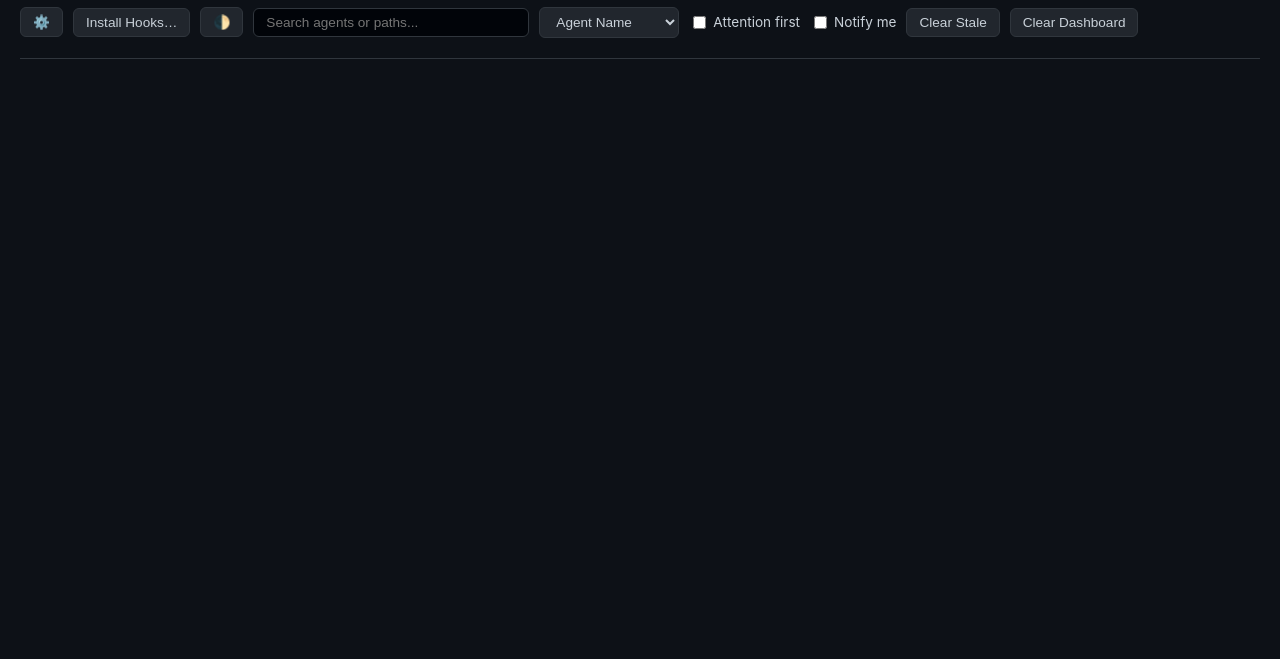
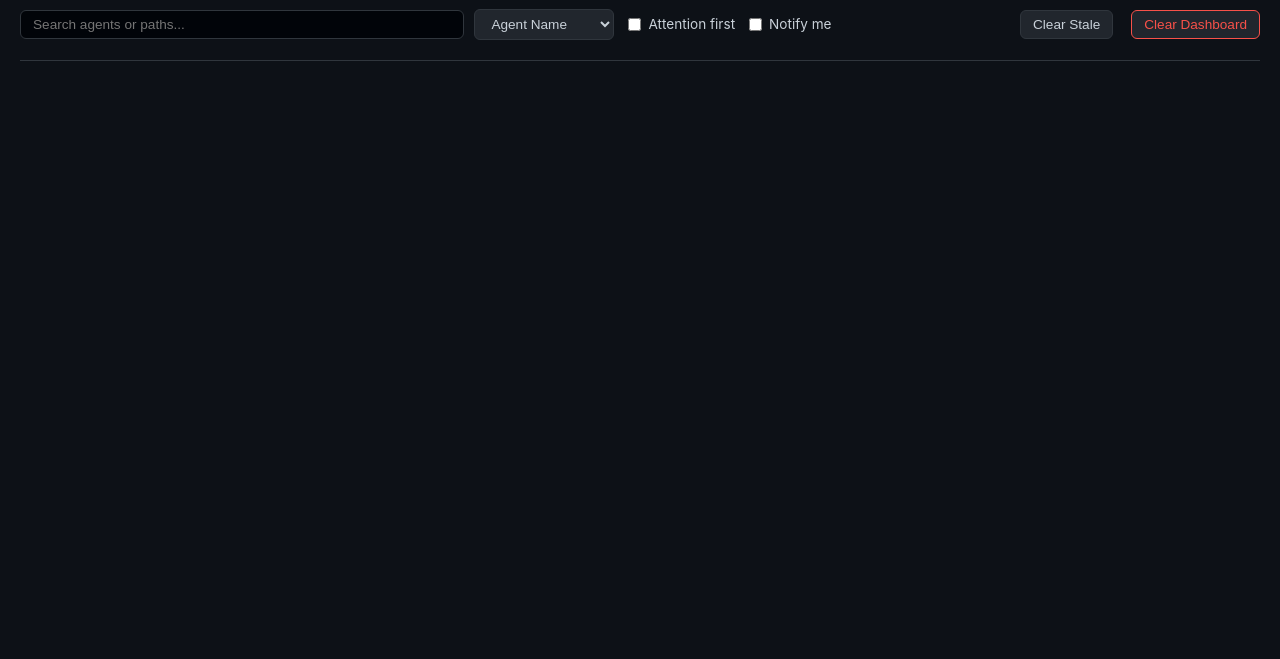
Before and after one commit to ipapadop/vauxhall, a website with bundled scripts: page vauxhall/dashboard/ui/index.html in a window 1280 px wide. Shown: the part 141-800 px from the top of the page. Built offline with nearby package versions, Linux system fonts and the light colour scheme.

Commit message:
Group the dashboard header's controls by what they act on
The toolbar was one row of ten controls mixing app actions, view controls,
and the destructive Clear Dashboard. Following the GNOME header bar and
Fluent command bar guidance (few controls, grouped, app-level items in a
consistent trailing spot), app actions now trail the title with Install
Hooks… as the primary button, and a view bar holds search, sort, and the
toggles, with the clear actions at its end and Clear Dashboard outlined in
red. Ids, labels, and handlers are unchanged. The screenshot is refreshed
from a run with only simulated agents on a separate broker.

Co-Authored-By: Claude Opus 5.5 <noreply@anthropic.com>
Claude-Session: https://claude.ai/code/session_01KiJKA5vYwWxU6QhW9V3zPQ

```diff
--- a/vauxhall/dashboard/ui/index.html
+++ b/vauxhall/dashboard/ui/index.html
@@ -21,10 +21,13 @@
                     <p id="js-status" role="status" aria-live="polite">Connecting...</p>
                 </div>
             </div>
-            <div class="toolbar">
+            <div class="toolbar app-actions">
+                <button id="install-hooks-btn" class="secondary-btn primary-btn" title="Install Vauxhall hooks into an agent's workspace" aria-haspopup="dialog">Install Hooks…</button>
+                <button id="theme-toggle" class="secondary-btn" title="Toggle Light/Dark Theme" aria-label="Toggle light and dark theme">🌓</button>
                 <button id="settings-btn" class="secondary-btn" title="Settings" aria-label="Settings" aria-haspopup="dialog">⚙️</button>
-                <button id="install-hooks-btn" class="secondary-btn" title="Install Vauxhall hooks into an agent's workspace" aria-haspopup="dialog">Install Hooks…</button>
-                <button id="theme-toggle" class="secondary-btn" title="Toggle Light/Dark Theme" aria-label="Toggle light and dark theme">🌓</button>
+            </div>
+        </div>
+        <div class="toolbar view-bar">
             <input type="text" id="search-input" placeholder="Search agents or paths..." class="search-bar" title="Filter agents by name or workspace path" aria-label="Filter agents by name or workspace path">
             <select id="sort-select" class="secondary-btn" title="Sort agent cards" aria-label="Sort agent cards">
                 <option value="name" selected>Agent Name</option>
@@ -40,9 +43,9 @@
                 <input type="checkbox" id="notify-toggle">
                 Notify me
             </label>
+            <span class="view-bar-spacer"></span>
             <button id="clear-stale-btn" class="secondary-btn" title="Remove inactive (stale) agents from the dashboard">Clear Stale</button>
-                <button id="clear-btn" class="secondary-btn" title="Remove all agents from the dashboard">Clear Dashboard</button>
-            </div>
+            <button id="clear-btn" class="secondary-btn danger-btn" title="Remove all agents from the dashboard">Clear Dashboard</button>
         </div>
         <div id="fleet-summary" class="fleet-summary" role="status" aria-live="polite" aria-label="Fleet summary"></div>
     </header>
--- a/vauxhall/dashboard/ui/style.css
+++ b/vauxhall/dashboard/ui/style.css
@@ -211,8 +211,40 @@ header {
 
 .toolbar {
     display: flex;
+    flex-wrap: wrap;
     gap: 10px;
     align-items: center;
+}
+
+/* App-level actions trail the title; the view bar holds what acts on the
+   cards, with the clear actions pushed to its end. */
+.app-actions {
+    margin-left: auto;
+}
+
+.view-bar {
+    margin-top: 12px;
+}
+
+.view-bar .search-bar {
+    flex: 1 1 250px;
+    max-width: 480px;
+}
+
+.view-bar-spacer {
+    flex: 1 1 0;
+}
+
+.danger-btn {
+    color: var(--error-color);
+    border-color: var(--error-color);
+    margin-left: 8px;
+}
+
+.danger-btn:hover {
+    background-color: var(--error-color);
+    border-color: var(--error-color);
+    color: #ffffff;
 }
 
 .toolbar-checkbox {
```
Also changed, not shown: AGENTS.md (+7 -0 lines), tests/dashboard/ui/accessibility.test.js (+12 -0 lines), docs/dashboard.png. Lines whose indentation alone changed are shown as unchanged.
